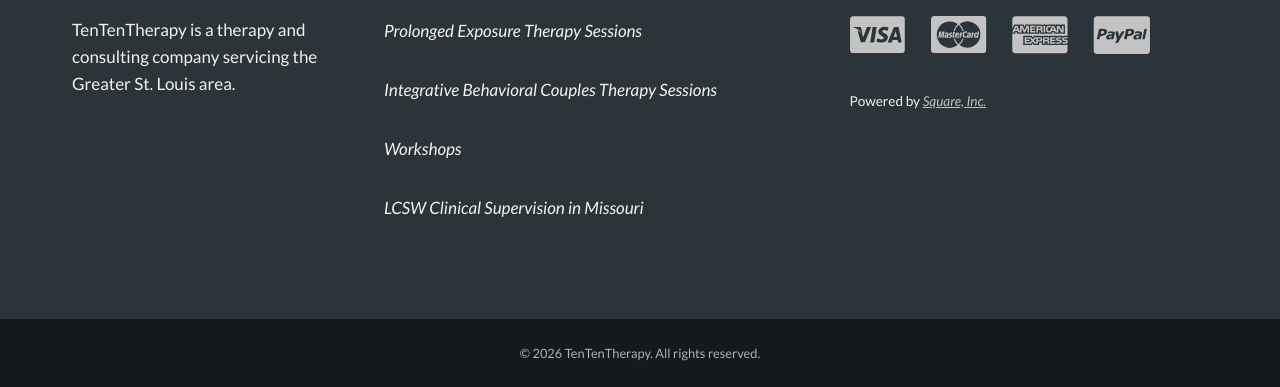
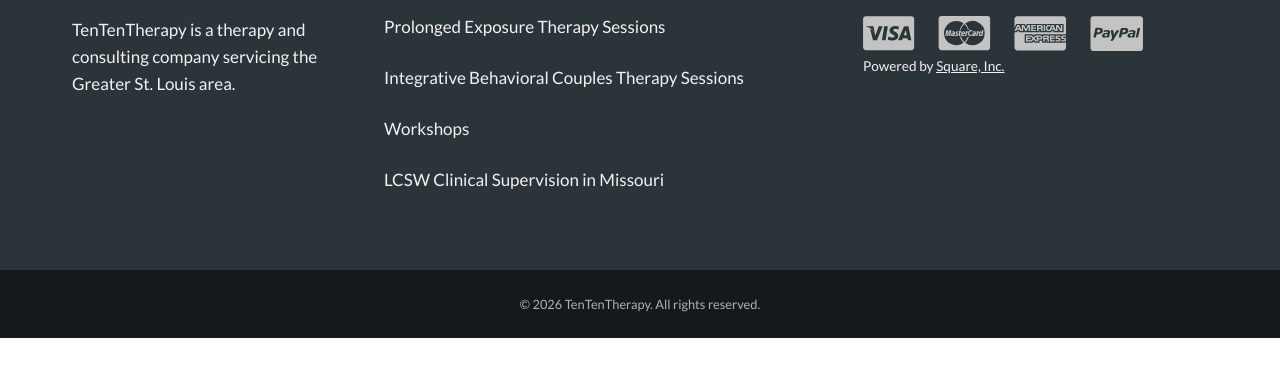
Before and after one commit to moitorrijos/tententherapy-eleventy, an Eleventy site: page index.njk in a window 1280 px wide. Shown: the part 1709-2096 px from the top of the page. After the commit the page ends 2047 px from the top, so only its background shows below. Built offline with nearby package versions, Linux system fonts and the light colour scheme; Eleventy itself is replaced by a stand-in of ours; files that its build step writes are made by us from their sources; a script that the page names is missing.

Commit message:
Fix footer styles.

```diff
--- a/sass/_footer.scss
+++ b/sass/_footer.scss
@@ -51,21 +51,21 @@ footer {
   }
 
   a {
-    color: $medium-gray;
-    font-style: italic;
+    color: $light-gray;
   }
 
   ul {
     padding-left: 0;
     margin-left: 0;
+    margin-bottom: 0;
     list-style: none;
 
     a {
       color: $light-gray;
       text-decoration: none;
       display: block;
-      padding-top: 1rem;
-      padding-bottom: 1rem;
+      padding-top: 0.75rem;
+      padding-bottom: 0.75rem;
       padding-left: 0;
       transition: all 0.15s ease-in-out;
     }
@@ -77,8 +77,12 @@ footer {
 
   img.payment-methods {
     width: 90%;
-    max-width: 300px;
+    max-width: 280px;
     margin-top: 2rem;
+  }
+
+  .payment-methods p {
+    margin-top: 0;
   }
 }
 
```
Also changed, not shown: .eleventy.js, 1 other file.
